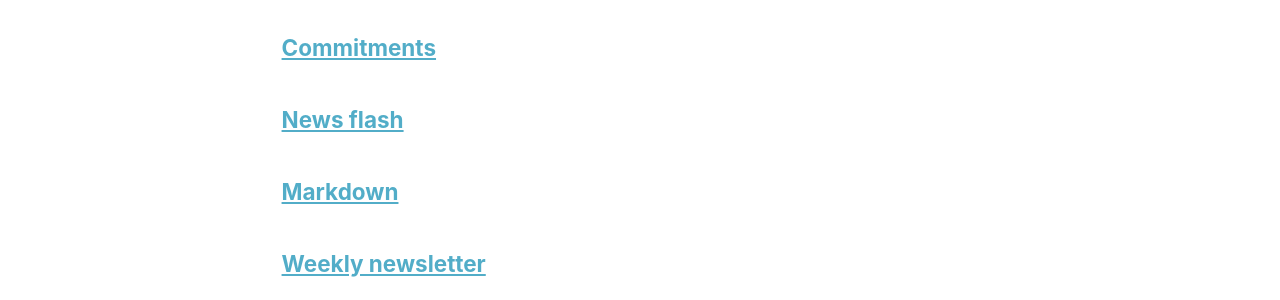
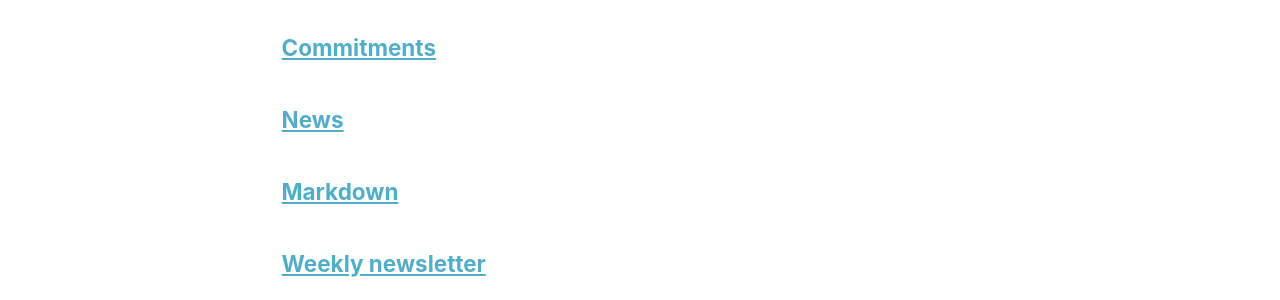
Before and after one commit to marstonRN/marston.github.io, a Jekyll site: the page built from _pages/page-archive.html, in a window 1280 px wide and 900 px high, scrolled down 418 px. Shown: the part 154-454 px from the top of the window. Built offline with Jekyll 4.4.1, drawn with Linux system fonts in a browser that asks for light colours; a style sheet for code colours, icons or effects is not loaded.

Commit message:
Update events.html

```diff
--- a/_pages/events.html
+++ b/_pages/events.html
@@ -1,6 +1,6 @@
 ---
 layout: archive
-title: "News flash"
+title: "News"
 permalink: /events/
 author_profile: true
 redirect_from:
```
Also changed, not shown: other parts of _pages/events.html (+1 -0 lines).
